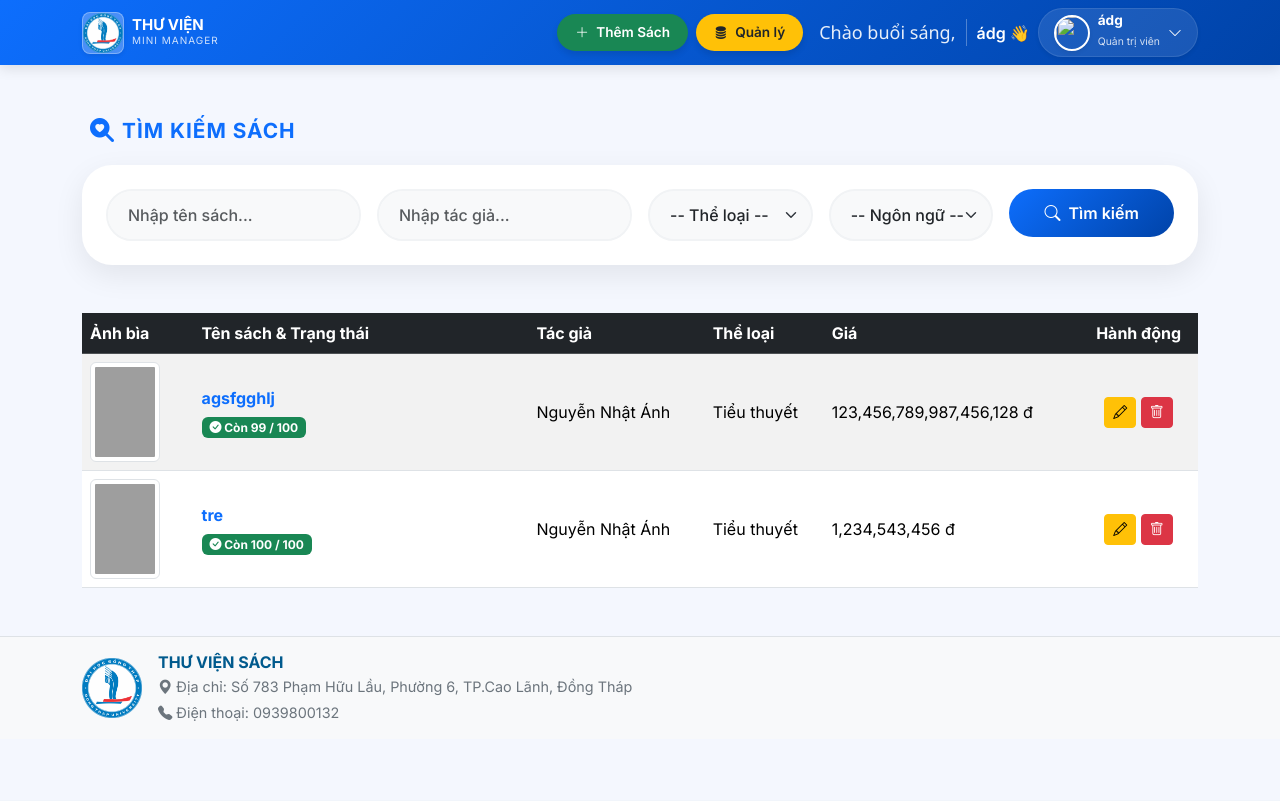
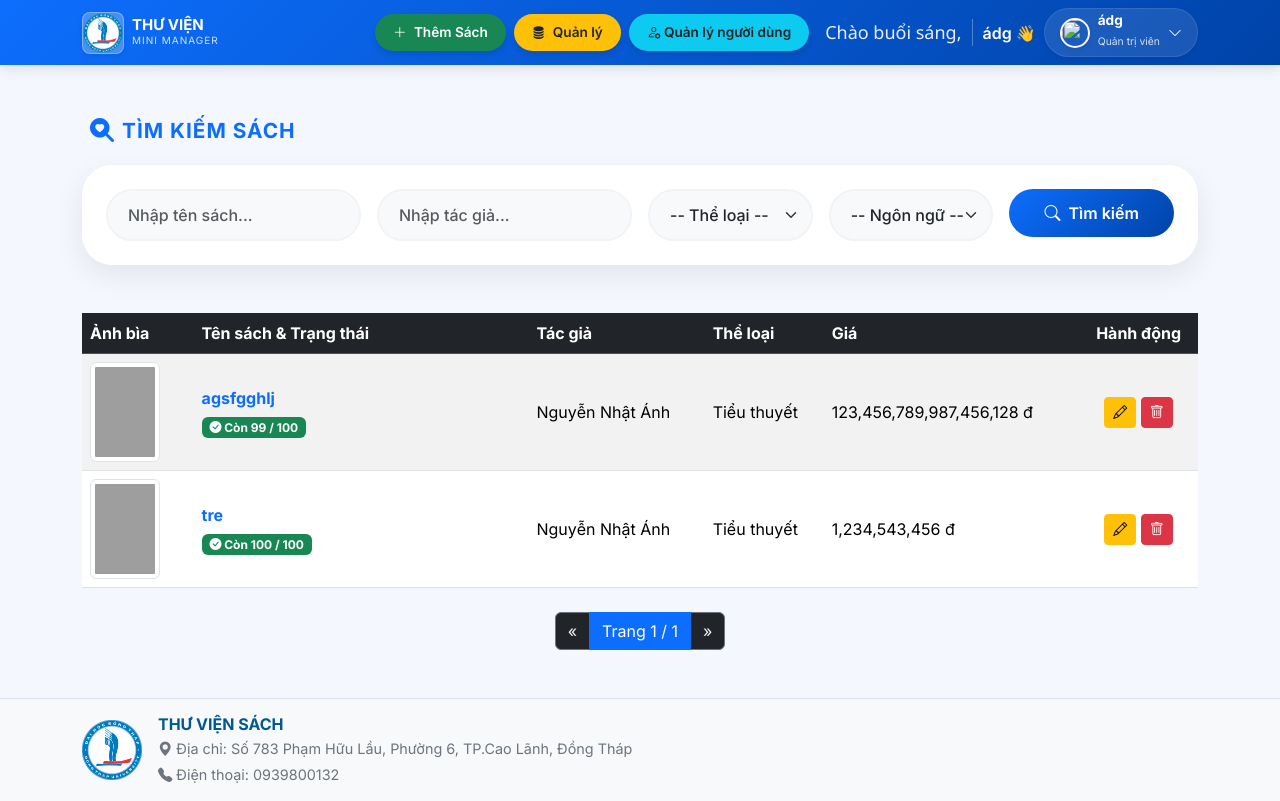
Before and after one commit to duykhang5564/Tim-hieu-va-xay-dung-he-thong-thu-vien-voi-Flask, a Flask app: page / in a window 1280 px wide. Before the commit the page ends 721 px from the top, so only its background shows below. Run offline with Flask 3, Linux system fonts and the light colour scheme; a user stored in the database is signed in; data comes from the database, SQL or seed files in the repository; data that the repository does not hold is empty; some libraries are stand-ins or nearby versions; grey boxes are pictures that could not be loaded.

Commit message:
Add files via upload

```diff
--- a/templates/index.html
+++ b/templates/index.html
@@ -117,4 +117,36 @@
         {% endfor %}
     </tbody>
 </table>
+<nav aria-label="Page navigation" class="mt-4">
+    <ul class="pagination justify-content-center">
+
+        <li class="page-item {% if not pagination.has_prev %}disabled{% endif %}">
+            <a class="page-link bg-dark text-light border-secondary"
+               href="{{ url_for('index', page=pagination.prev_num,
+                                q_title=q_title,
+                                q_author=q_author,
+                                q_category=q_category,
+                                q_language=q_language) }}">
+                «
+            </a>
+        </li>
+
+        <li class="page-item active">
+            <span class="page-link bg-primary text-white border-primary">
+                Trang {{ pagination.page }} / {{ pagination.pages if pagination.pages > 0 else 1 }}
+            </span>
+        </li>
+
+        <li class="page-item {% if not pagination.has_next %}disabled{% endif %}">
+            <a class="page-link bg-dark text-light border-secondary"
+               href="{{ url_for('index', page=pagination.next_num,
+                                q_title=q_title,
+                                q_author=q_author,
+                                q_category=q_category,
+                                q_language=q_language) }}">
+                »
+            </a>
+        </li>
+    </ul>
+</nav>
 {% endblock %}
--- a/templates/layout.html
+++ b/templates/layout.html
@@ -238,9 +238,30 @@ tbody tr:hover {
         to { opacity: 1; transform: translateX(0); }
     }
     </style>
+    <style>
+        .navbar-avatar { width: 30px; height: 30px; object-fit: cover; border: 2px solid rgb(250, 248, 248); }
+    </style>
+    <style>
+    /* ===== BẢNG QUẢN LÝ USER ===== */
+    .user-table thead {
+        background-color: #000;
+        color: #fff;
+    }
+
+    .user-table tbody tr:nth-child(odd) {
+        background-color: #e3f2fd; /* xanh nhạt */
+    }
+
+    .user-table tbody tr:nth-child(even) {
+        background-color: #ffffff;
+    }
+
+    .user-table tbody tr:hover {
+        background-color: #bbdefb;
+    }
+    </style>
 </head>
 <body>
-
     <header class="top-navbar mb-5">
        <div class="container d-flex justify-content-between align-items-center">
 
@@ -269,6 +290,9 @@ tbody tr:hover {
                             </a>
                             <a class="btn btn-warning btn-capsule text-dark" href="{{ url_for('manage_page') }}">
                                 <i class="bi bi-database-fill me-1"></i> Quản lý
+                            </a>
+                            <a class="btn btn-info btn-capsule text-dark" href="{{ url_for('manage_users') }}">
+                                <i class="bi bi-person-gear"></i> Quản lý người dùng
                             </a>
                         </div>
                     {% endif %}
@@ -306,7 +330,7 @@ tbody tr:hover {
     <li>
         <a class="dropdown-item" href="{{ url_for('profile') }}#borrow-history">
             <i class="bi bi-clock-history me-2 text-primary"></i>
-            Lịch sử mượn sáchsách
+            Lịch sử mượn
         </a>
     </li>
     <li>
@@ -326,7 +350,7 @@ tbody tr:hover {
     <li>
         <a class="dropdown-item" href="{{ url_for('profile') }}">
             <i class="bi bi-people-fill me-2 text-success"></i>
-            Quản lý sách được mượn
+            Quản lý người mượn sách
         </a>
     </li>
 {% endif %}
```
Also changed, not shown: templates/login.html (+22 -0 lines).
